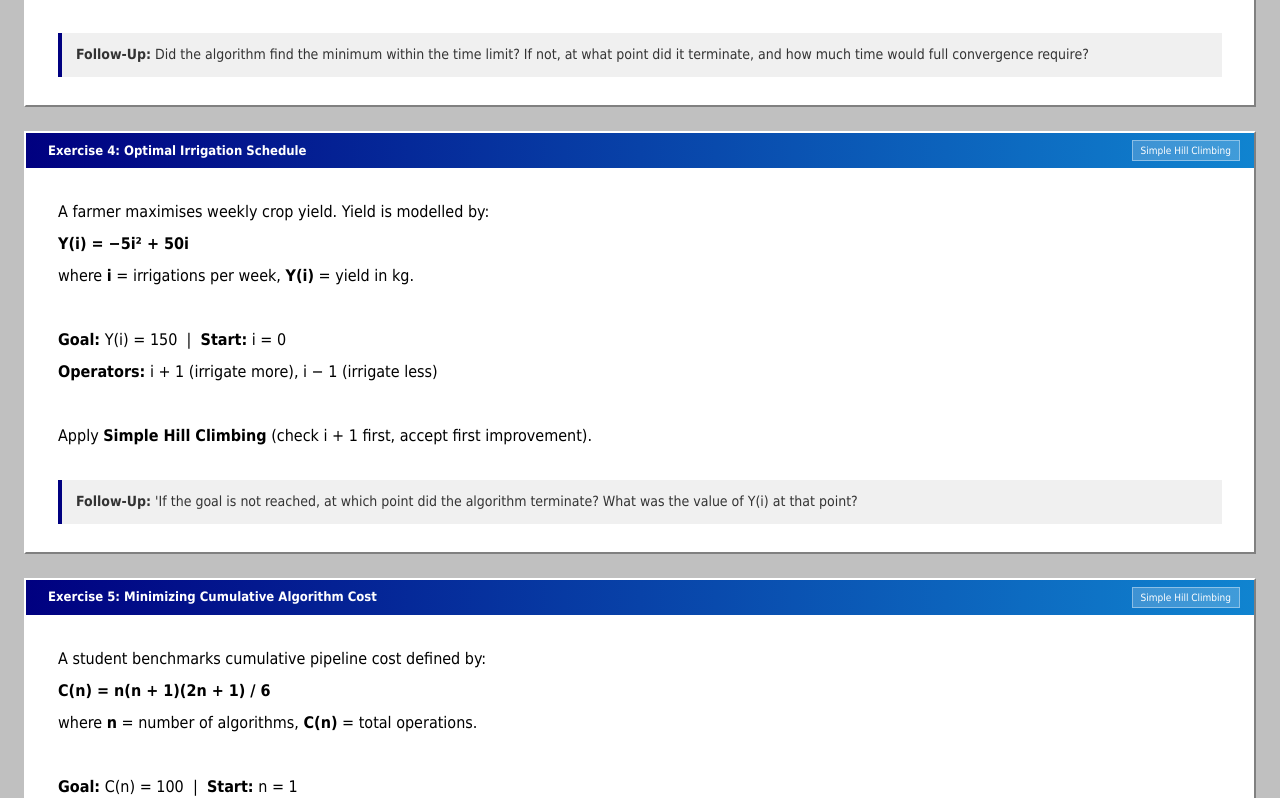
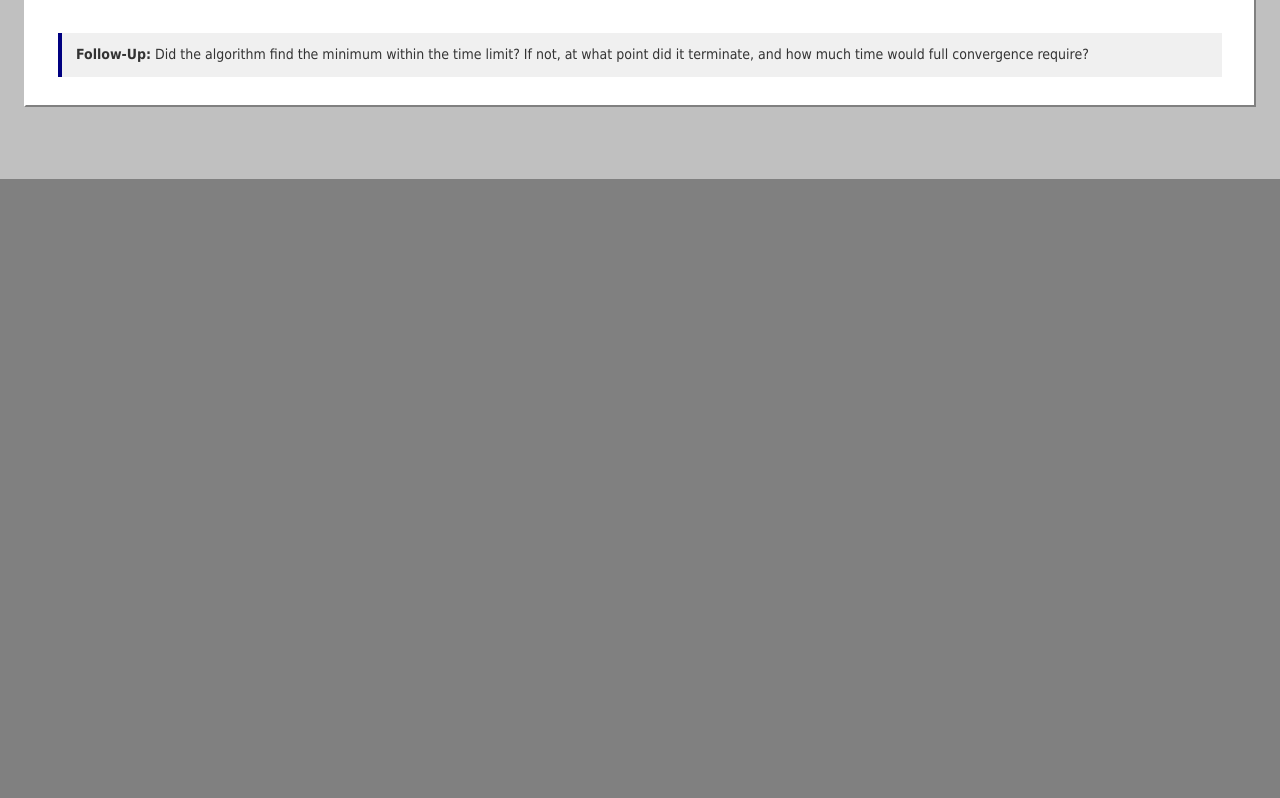
Before and after one commit to Renz5678/Hill-Climbing-Exercises, a React (Vite) app: page / in a window 1280 px wide. Shown: the part 1344-2142 px from the top of the page. After the commit the page ends 1523 px from the top, so only its background shows below. Built offline with nearby package versions, Linux system fonts and the light colour scheme.

Commit message:
Removed 4 and 5

```diff
--- a/src/data/exercises.jsx
+++ b/src/data/exercises.jsx
@@ -114,28 +114,4 @@ export const exercises = [
       </>
     ),
   },
-  {
-    id: 4,
-    title: 'Exercise 4',
-    subtitle: 'Optimal Irrigation Schedule',
-    algorithmLabel: 'Simple Hill Climbing',
-    content: ex4Content,
-    followUp: (
-      <>
-        <b>Follow-Up:</b> 'If the goal is not reached, at which point did the algorithm terminate? What was the value of Y(i) at that point?
-      </>
-    ),
-  },
-  {
-    id: 5,
-    title: 'Exercise 5',
-    subtitle: 'Minimizing Cumulative Algorithm Cost',
-    algorithmLabel: 'Simple Hill Climbing',
-    content: ex5Content,
-    followUp: (
-      <>
-        <b>Follow-Up:</b> Since no pipeline length gives exactly C(n) = 100, the algorithm cannot reach the goal precisely. At what value of n does it stop, and what does this reveal about using exact target values in discrete search spaces?
-      </>
-    ),
-  },
 ];
```
